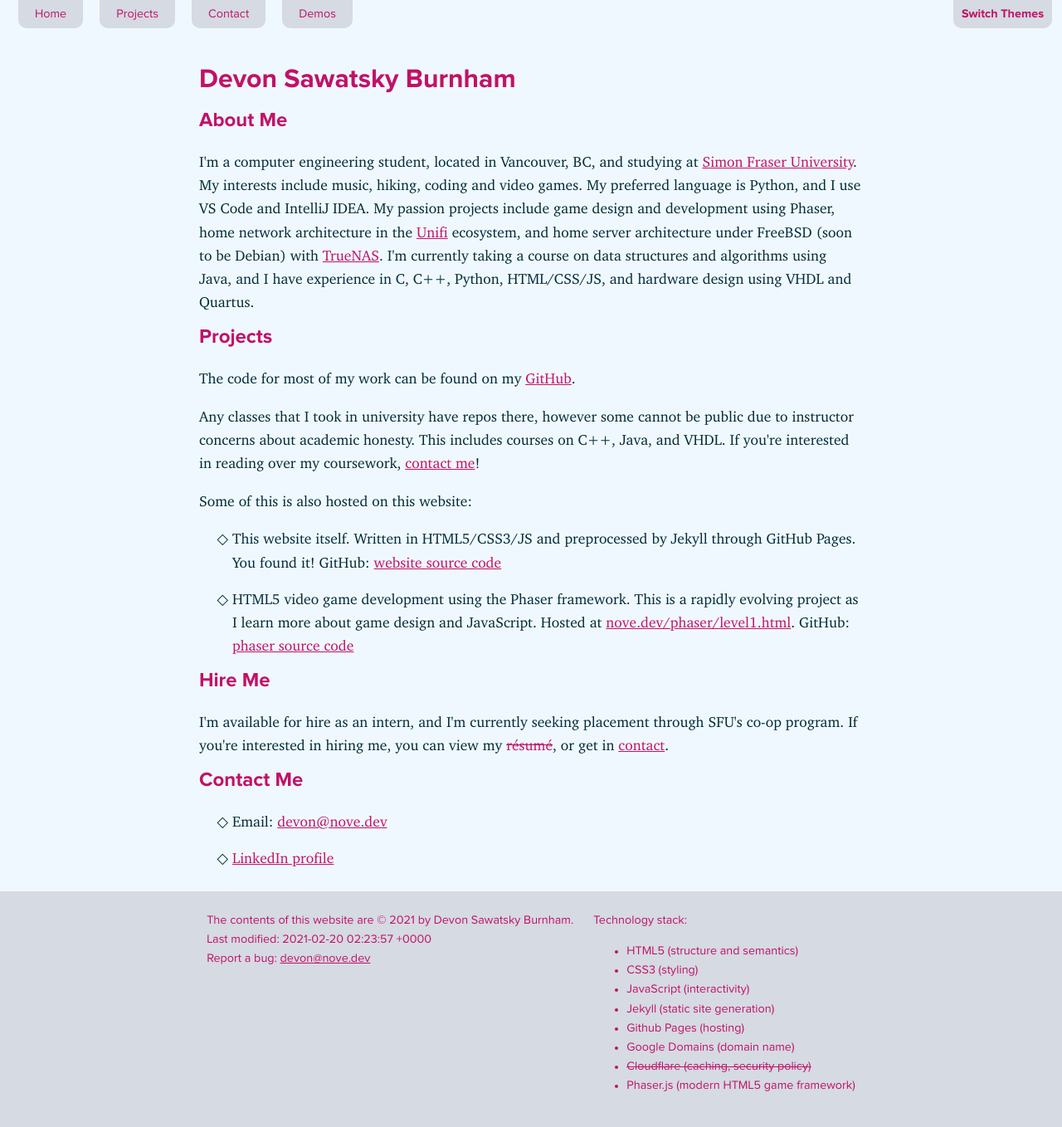
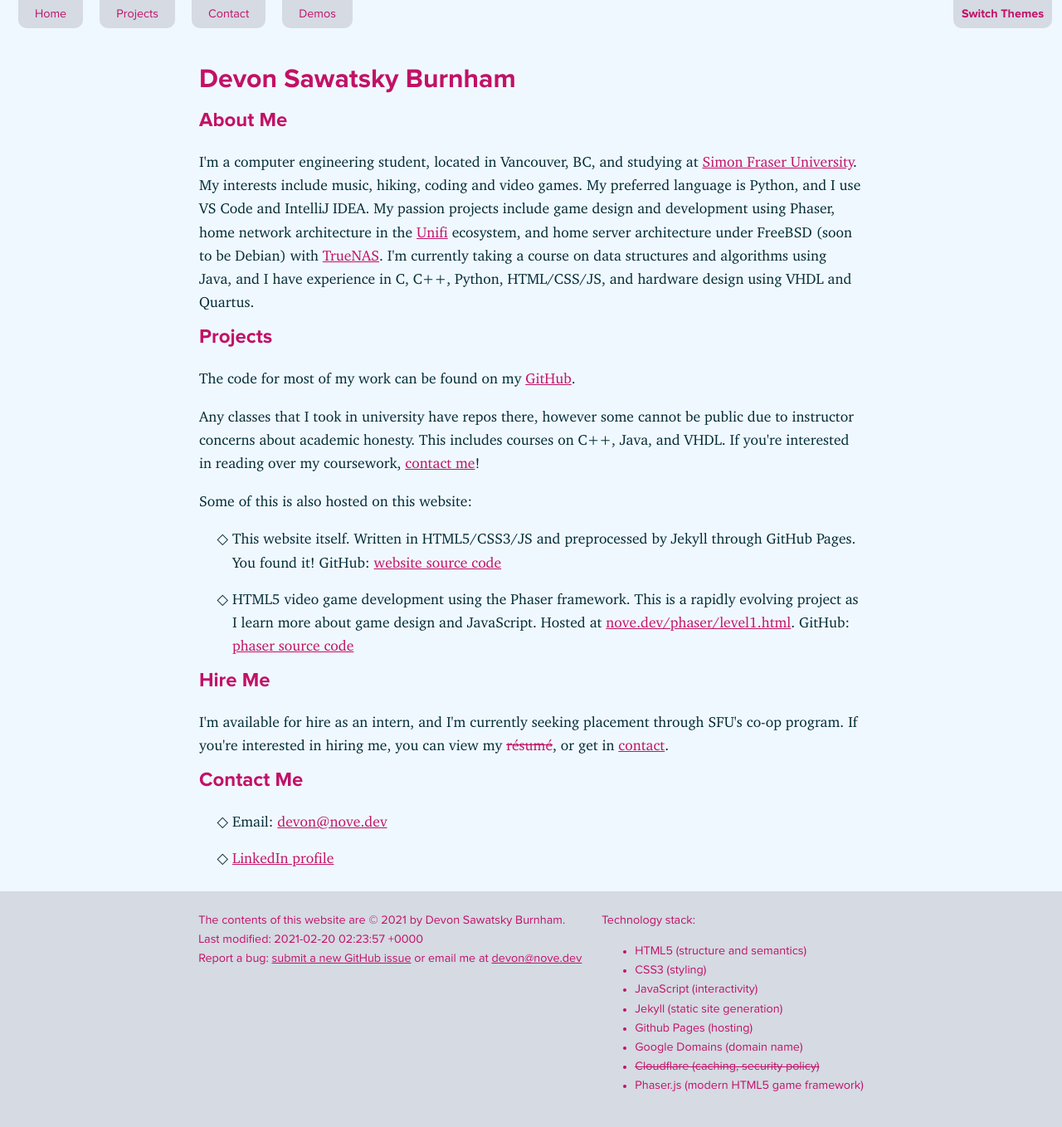
Before and after one commit to novedevo/nove.dev, a Jekyll site: the page built from index.html, in a window 1280 px wide. Shown: the whole page at 83% size. Built offline with Jekyll 4.4.1, drawn with Linux system fonts in a browser that asks for light colours.

Commit message:
improve bug reporting

```diff
--- a/_includes/footer.html
+++ b/_includes/footer.html
@@ -1,7 +1,7 @@
 <footer>
     <p class=footer-item>The contents of this website are © 2021 by Devon Sawatsky Burnham.</br>
     Last modified: {{ site.time }}</br>
-    Report a bug: {{ site.email-link }}</p>
+    Report a bug: <a href="https://github.com/novedevo/novedevo.github.io/issues/new" target="_blank">submit a new GitHub issue</a> or email me at {{site.email-link }}</p>
     <div class=footer-item>
     Technology stack:
     <ul>
```
